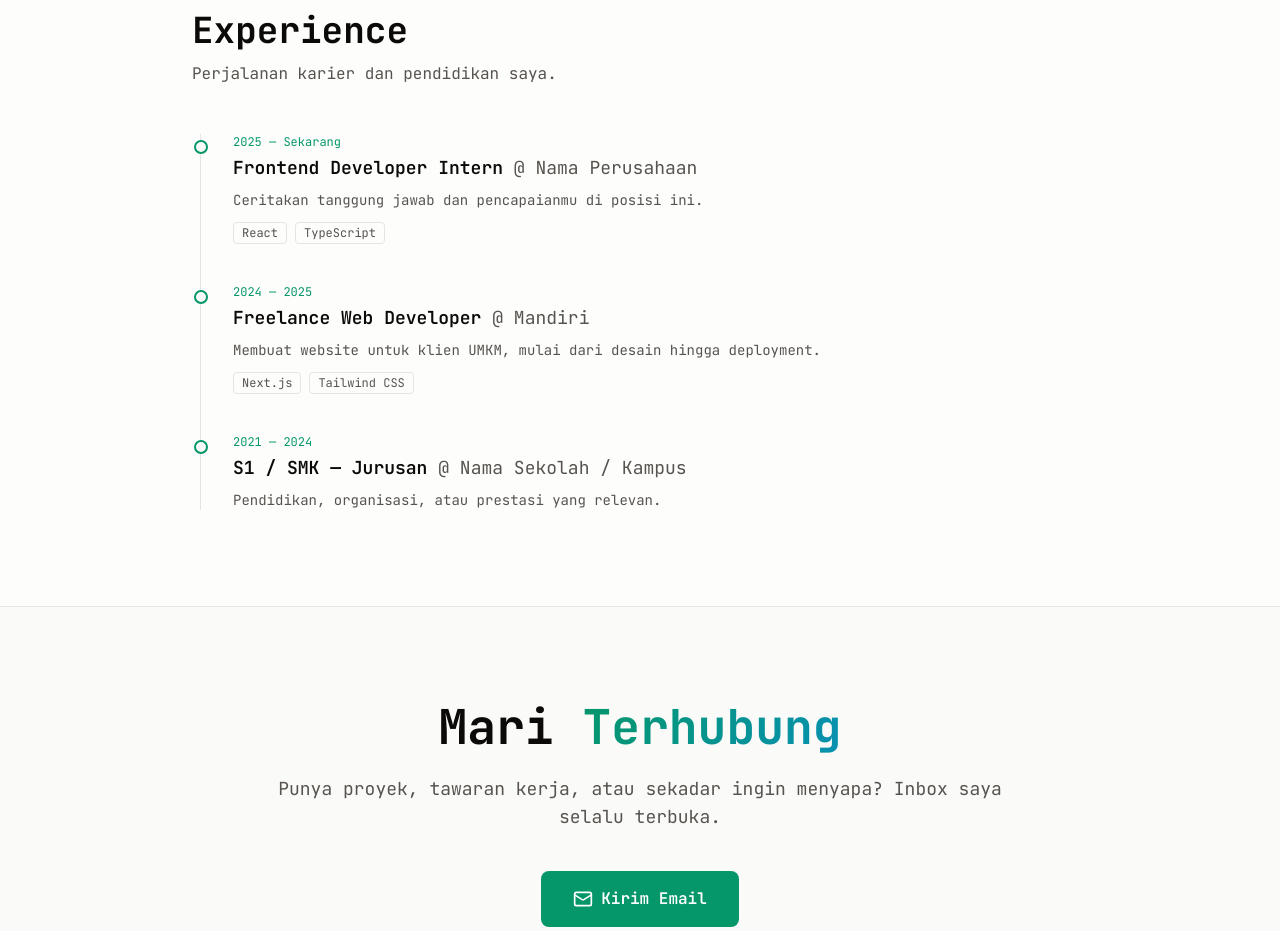
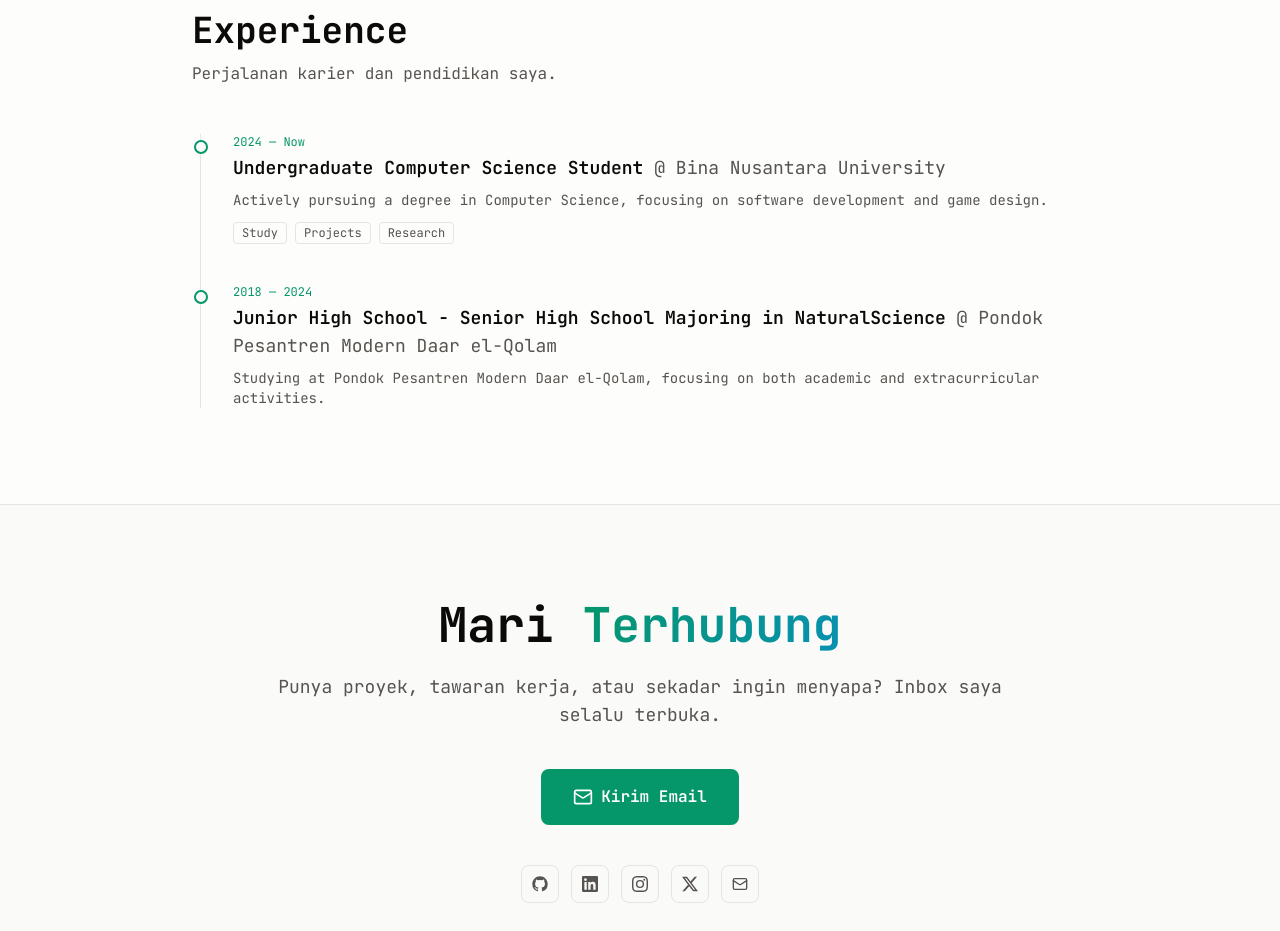
Before and after one commit to Ridho-Fauzan/MuhammadRidhoWeb, a Next.js app: page / in a window 1280 px wide. Shown: the part 3240-4171 px from the top of the page. Built offline with nearby package versions, Linux system fonts and the light colour scheme.

Commit message:
Profile and social media links have been updated

```diff
--- a/src/data/profile.ts
+++ b/src/data/profile.ts
@@ -35,9 +35,9 @@ export const profile = {
 export type SocialKey = "github" | "linkedin" | "instagram" | "x" | "email";
 
 export const socials: { key: SocialKey; label: string; url: string }[] = [
-  { key: "github", label: "GitHub", url: "https://github.com/username" },
-  { key: "linkedin", label: "LinkedIn", url: "https://www.linkedin.com/in/username" },
-  { key: "instagram", label: "Instagram", url: "https://instagram.com/username" },
+  { key: "github", label: "GitHub", url: "https://github.com/Akashimoke" },
+  { key: "linkedin", label: "LinkedIn", url: "https://www.linkedin.com/in/muhammad-ridho-fathi-fauzan-6131bb327/" },
+  { key: "instagram", label: "Instagram", url: "https://www.instagram.com/biasadipanggilepep/" },
   { key: "x", label: "X / Twitter", url: "https://x.com/username" },
   { key: "email", label: "Email", url: "mailto:muhammadridhofathifauzan@gmail.com" },
 ];
@@ -98,24 +98,18 @@ export const experiences: {
   description: string;
   tech?: string[];
 }[] = [
+
   {
-    role: "Frontend Developer Intern",
-    company: "Nama Perusahaan",
-    period: "2025 — Sekarang",
-    description: "Ceritakan tanggung jawab dan pencapaianmu di posisi ini.",
-    tech: ["React", "TypeScript"],
+    role: "Undergraduate Computer Science Student",
+    company: "Bina Nusantara University",
+    period: "2024 — Now",
+    description: "Actively pursuing a degree in Computer Science, focusing on software development and game design.",
+    tech: ["Study", "Projects", "Research"],
   },
   {
-    role: "Freelance Web Developer",
-    company: "Mandiri",
-    period: "2024 — 2025",
-    description: "Membuat website untuk klien UMKM, mulai dari desain hingga deployment.",
-    tech: ["Next.js", "Tailwind CSS"],
-  },
-  {
-    role: "S1 / SMK — Jurusan",
-    company: "Nama Sekolah / Kampus",
-    period: "2021 — 2024",
-    description: "Pendidikan, organisasi, atau prestasi yang relevan.",
+    role: "Junior High School - Senior High School Majoring in NaturalScience",
+    company: "Pondok Pesantren Modern Daar el-Qolam",
+    period: "2018 — 2024",
+    description: "Studying at Pondok Pesantren Modern Daar el-Qolam, focusing on both academic and extracurricular activities.",
   },
 ];
```
Also changed, not shown: public/plo.jpg.
